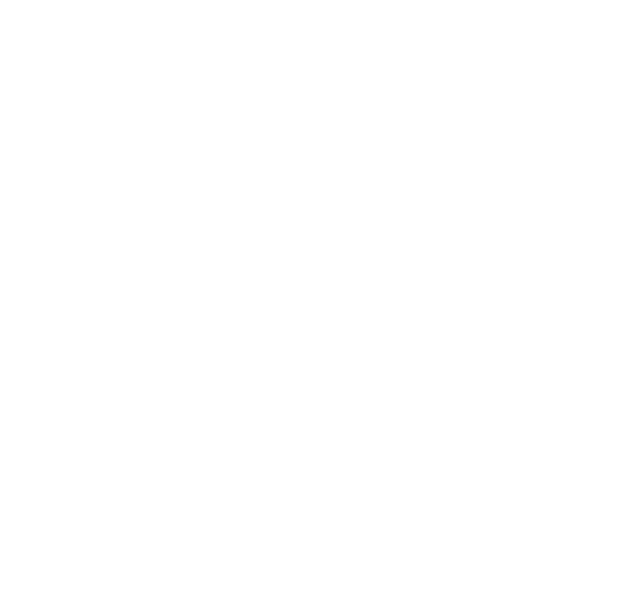
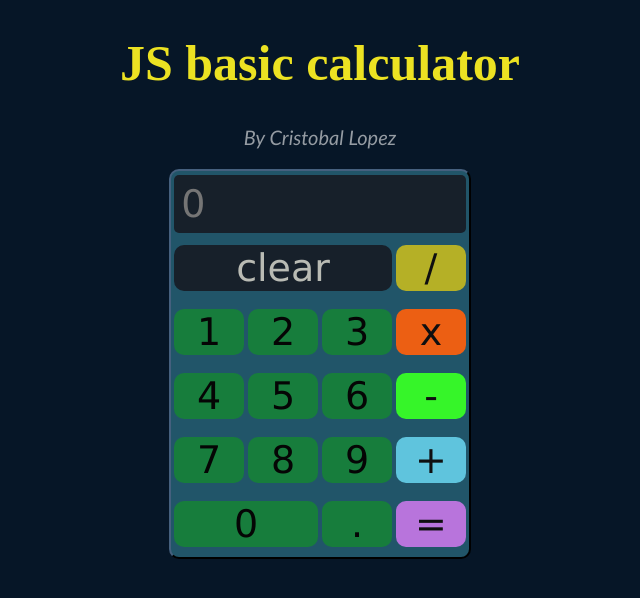
Before and after one commit to alexander-lopez-s/My-first-JS-calculator, a website: page index.html in a window 1280 px wide. Shown: the whole page, without its empty margins (320-960 px from the left). Drawn offline with Linux system fonts and the light colour scheme.

Commit message:
uploading the initial code

```diff
--- a/index.html
+++ b/index.html
@@ -1,12 +1,61 @@
 <!DOCTYPE html>
-<html lang="en">
-  <head>
-    <meta charset="UTF-8" />
-    <link rel="icon" type="image/svg+xml" href="./client/assets/favicon.ico" />
-    <meta name="viewport" content="width=device-width, initial-scale=1.0" />
-    <title>project!</title>
+<html>
 
-    <link href="./styles/index.css" rel="stylesheet" />
-  </head>
-  <body></body>
+<head>
+  <meta charset="utf-8" />
+  <meta name="viewport" content="width=device-width" />
+  <title>JS calculator</title>
+  <link href="style.css" rel="stylesheet" type="text/css" />
+</head>
+
+<body>
+  <h1>JS basic calculator</h1>
+  <!--- A table will be the frame for the calculator buttons-->
+  <table border="2" align="center">
+    <tr>
+      <td colspan="4"><input type="text" placeholder="0" id="result" /></td>
+    </tr>
+    <tr>
+      <td colspan="3">
+        <!--- assigning the JS function to the clear button that will let me erase content in the calculator screen-->
+        <input type="button" value="clear" onclick="clr()" />
+      </td>
+      <!--- adding the function that will let the user see what they type in the screen of the calculator-->
+      <td><input type="button" value="/" onclick="display('/')" /></td>
+    </tr>
+
+    <tr>
+      <td><input type="button" value="1" onclick="display('1')" /></td>
+      <td><input type="button" value="2" onclick="display('2')" /></td>
+      <td><input type="button" value="3" onclick="display('3')" /></td>
+      <td><input type="button" value="x" onclick="display('*')" /></td>
+    </tr>
+
+    <tr>
+      <td><input type="button" value="4" onclick="display('4')" /></td>
+      <td><input type="button" value="5" onclick="display('5')" /></td>
+      <td><input type="button" value="6" onclick="display('6')" /></td>
+      <td><input type="button" value="-" onclick="display('-')" /></td>
+    </tr>
+
+    <tr>
+      <td><input type="button" value="7" onclick="display('7')" /></td>
+      <td><input type="button" value="8" onclick="display('8')" /></td>
+      <td><input type="button" value="9" onclick="display('9')" /></td>
+      <td><input type="button" value="+" onclick="display('+')" /></td>
+    </tr>
+
+    <tr>
+      <td colspan="2">
+        <input type="button" value="0" onclick="display('0')" />
+      </td>
+      <td><input type="button" value="." onclick="display('.')" /></td>
+      <!--- the = button will contain the math instructions and will pass the information to the calculator screen-->
+      <td><input type="button" value="=" onclick="calculate()" /></td>
+    </tr>
+    <p class="credits">By Cristobal Lopez</p>
+    <script src="script.js"></script>
+  </table>
+</body>
+
 </html>
--- /dev/null
+++ b/script.js
@@ -0,0 +1,16 @@
+/* the clear button will invoke the "clr" function with an empty string */
+function clr() {
+  document.getElementById("result").value = "";
+}
+
+/* function to view the numbers we type in the box */
+function display(value) {
+  document.getElementById("result").value += value;
+}
+
+/* function that will evaluate if the written text is a math, if yes, it calculates the operation */
+function calculate() {
+  let x = document.getElementById("result").value;
+  let y = eval(x);
+  document.getElementById("result").value = y;
+}
--- /dev/null
+++ b/style.css
@@ -0,0 +1,86 @@
+body {
+  background-color: #061627;
+  text-align: center;
+}
+
+h1 {
+  font-family: Gill "Gill Sans", "Gill Sans MT", Calibri, "Trebuchet MS",
+    sans-serif;
+  font-size: 50px;
+  color: #ece222;
+}
+
+table {
+  border-radius: 10px;
+  border-color: #17202a;
+  background-color: #215569;
+}
+
+tr td {
+  width: 70px;
+  height: 60px;
+  border: 5px;
+}
+
+input[type="button"] {
+  width: 100%;
+  font-family: Verdana, Geneva, Tahoma, sans-serif;
+  font-size: 38px;
+  color: #050505;
+  background-color: #177d3c;
+  border: 1px;
+  border-radius: 10px;
+}
+
+input[type="text"] {
+  width: 95%;
+  font-family: Verdana, Geneva, Tahoma, sans-serif;
+  font-size: 38px;
+  color: #f5f5f5;
+  background-color: #17202a;
+  border: 1px;
+  border-radius: 5px;
+  padding: 7px;
+}
+
+input[type="button"]:hover {
+  color: #040500;
+  background-color: #c1c2c3;
+}
+
+input[value="clear"] {
+  color: #b9bbb4;
+  background-color: #17202a;
+}
+
+input[value="/"] {
+  color: #0f0f10;
+  background-color: #b5b026;
+}
+
+input[value="x"] {
+  color: #0f0f10;
+  background-color: #ec5f13;
+}
+
+input[value="-"] {
+  color: #0f0f10;
+  background-color: #36f529;
+}
+input[value="+"] {
+  color: #0f0f10;
+  background-color: #5fc4dd;
+}
+
+input[value="="] {
+  color: #0f0f10;
+  background-color: #b874dc;
+}
+
+.credits {
+  text-align: center;
+  font-size: 20px;
+  font-family: "Gill Sans", "Gill Sans MT", Calibri, "Trebuchet MS", sans-serif;
+  color: rgba(255, 255, 255, 0.575);
+  font-style: italic;
+}
--- a/styles/index.css
+++ /dev/null
@@ -1 +0,0 @@
-@import url("./something.css");
--- a/styles/something.css
+++ /dev/null
@@ -1,3 +0,0 @@
-body {
-  background-color: white;
-}
```
Also changed, not shown: .cspell.json, styles/README.md (deleted).
